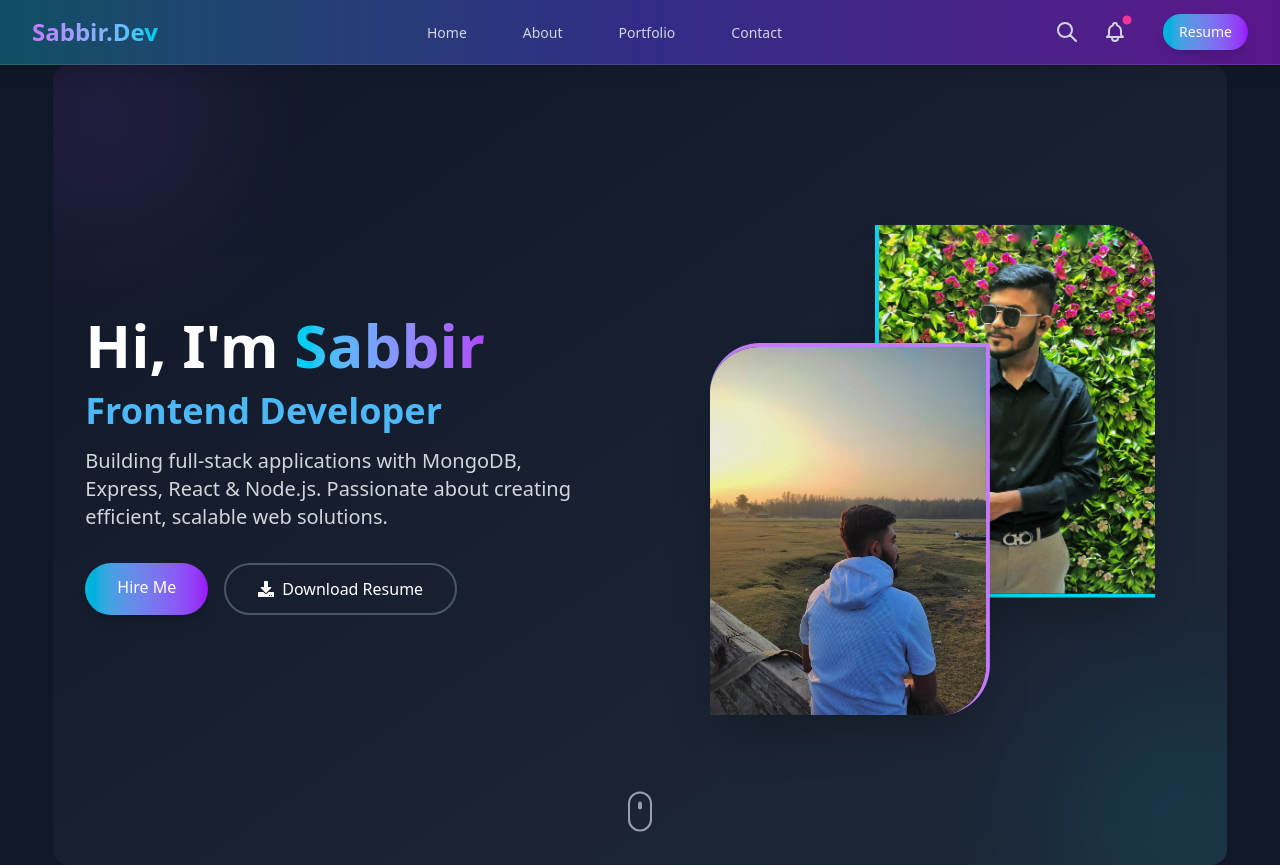
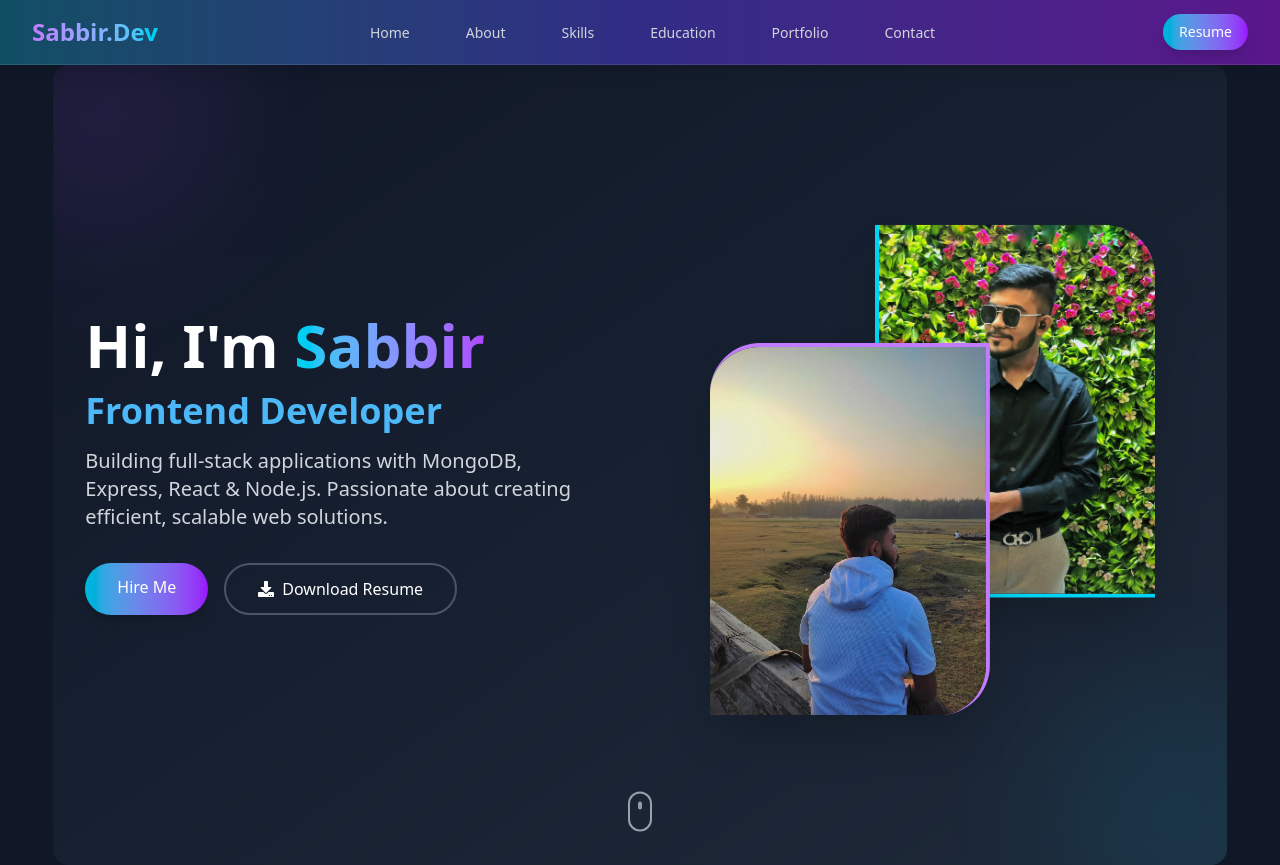
Before and after one commit to Sabbir-XD/portfolio-next.js, a Next.js app: page / in a window 1280 px wide. Shown: the top 865 px of the page. Built offline with nearby package versions, Linux system fonts and the light colour scheme.

Commit message:
update my protfolio

```diff
--- a/app/components/Navbar.jsx
+++ b/app/components/Navbar.jsx
@@ -15,7 +15,9 @@ export default function Navbar() {
   const navLinks = [
     { name: "Home", path: "/" },
     { name: "About", path: "#about" },
-    { name: "Portfolio", path: "#Portfolio" },
+    { name: "Skills", path: "#skills" },
+    { name: "Education", path: "#education" },
+    { name: "Portfolio", path: "#portfolio" },
     { name: "Contact", path: "#contact" },
   ];
 
@@ -107,53 +109,6 @@ export default function Navbar() {
 
           {/* Right side icons + Resume button */}
           <div className="flex items-center space-x-4">
-            {/* Search icon */}
-            <motion.button
-              className="p-1 rounded-full text-gray-300 hover:text-pink-400 focus:outline-none"
-              whileHover={{ scale: 1.1 }}
-              whileTap={{ scale: 0.9 }}
-            >
-              <svg
-                className="h-6 w-6"
-                fill="none"
-                viewBox="0 0 24 24"
-                stroke="currentColor"
-              >
-                <path
-                  strokeLinecap="round"
-                  strokeLinejoin="round"
-                  strokeWidth={2}
-                  d="M21 21l-6-6m2-5a7 7 0 11-14 0 7 7 0 0114 0z"
-                />
-              </svg>
-            </motion.button>
-
-            {/* Notification */}
-            <motion.button
-              className="p-1 rounded-full text-gray-300 hover:text-pink-400 focus:outline-none relative"
-              whileHover={{ scale: 1.1 }}
-              whileTap={{ scale: 0.9 }}
-            >
-              <svg
-                className="h-6 w-6"
-                fill="none"
-                viewBox="0 0 24 24"
-                stroke="currentColor"
-              >
-                <path
-                  strokeLinecap="round"
-                  strokeLinejoin="round"
-                  strokeWidth={2}
-                  d="M15 17h5l-1.405-1.405A2.032 2.032 0 0118 14.158V11a6.002 6.002 0 00-4-5.659V5a2 2 0 10-4 0v.341C7.67 6.165 6 8.388 6 11v3.159c0 .538-.214 1.055-.595 1.436L4 17h5m6 0v1a3 3 0 11-6 0v-1m6 0H9"
-                />
-              </svg>
-              <motion.span
-                className="absolute top-0 right-0 h-2 w-2 rounded-full bg-pink-500"
-                animate={{ scale: [1, 1.2, 1] }}
-                transition={{ repeat: Infinity, duration: 1.5 }}
-              />
-            </motion.button>
-
             {/* Resume Button */}
             <motion.a
               href="https://drive.google.com/file/d/16fhuykShX0KLvEiYTlDYKWP8pDGKbnpX/view?usp=sharing"
--- a/app/components/SkillsMarquee.jsx
+++ b/app/components/SkillsMarquee.jsx
@@ -48,7 +48,7 @@ const SkillsMarquee = () => {
   ];
 
   return (
-    <div className="relative overflow-hidden p-8 mb-14 bg-gradient-to-br from-gray-900 to-gray-800 border border-gray-700 shadow-2xl mt-8 rounded-2xl">
+    <div id="skills" className="relative overflow-hidden p-8 mb-14 bg-gradient-to-br from-gray-900 to-gray-800 border border-gray-700 shadow-2xl mt-8 rounded-2xl">
       {/* Glow effects */}
       <div className="absolute -top-20 -left-20 w-64 h-64 bg-purple-500 rounded-full filter blur-3xl opacity-10"></div>
       <div className="absolute -bottom-20 -right-20 w-64 h-64 bg-cyan-500 rounded-full filter blur-3xl opacity-10"></div>
--- a/app/data/projects.js
+++ b/app/data/projects.js
@@ -1,6 +1,39 @@
 export const projects = [
   {
     id: 1,
+    title: "🐾 PawAdopt - Pet Adoption & Donation Platform",
+    image: "https://i.ibb.co/9HcnkBJh/pet.png",
+    technologies: [
+      "React.js (Vite)",
+      "Node.js",
+      "Express.js",
+      "MongoDB",
+      "Firebase Auth",
+      "Cloudinary",
+      "Stripe",
+      "Tailwind CSS",
+      "React Query",
+    ],
+    description:
+      "PawAdopt is a full-featured pet adoption and donation platform connecting pets with loving families. It allows users to browse and adopt pets, start donation campaigns, manage listings, and provides a powerful admin panel for full system control.",
+    liveLink: "https://pawadopt-pet.web.app/",
+    githubLink: "https://github.com/Sabbir-XD/pawadopt",
+    challenges: [
+      "Implementing secure Stripe payment integration for donations.",
+      "Managing role-based dashboards for pet seekers, pet owners, and admins.",
+      "Handling media uploads and storage with Cloudinary.",
+      "Synchronizing adoption requests and approval workflow between multiple roles.",
+    ],
+    improvements: [
+      "Add real-time chat between pet seekers and owners.",
+      "Implement advanced search and filters for pets by breed, age, and location.",
+      "Introduce mobile app version for broader accessibility.",
+      "Add donation analytics and reporting for admins.",
+      "Enhance adoption tracking with notifications and status updates.",
+    ],
+  },
+  {
+    id: 2,
     title: "🍽️ Savory Spoon",
     image: "https://i.ibb.co/DDtWMbVB/SAVOY-SPOON.png",
     technologies: ["React", "Node.js", "MongoDB", "Firebase", "express"],
@@ -23,7 +56,7 @@ export const projects = [
   },
 
   {
-      id: 2,
+    id: 3,
     title: "🛠️ WorkNGo",
     image: "https://i.ibb.co/3mKX3c1W/workngo.png",
     technologies: ["React", "Firebase", "MongoDB", "Jwt", "Node"],
@@ -44,28 +77,28 @@ export const projects = [
       "Integrate analytics dashboard for admin insights",
     ],
   },
-    {
-      id: 3,
-      title: "Espresso Emporium",
-      image: "https://i.ibb.co/PdVSR94/coffee.png",
-      technologies: ["React", "Tailwind", "Firebase", "MongoDB", "Express"],
-      description:
-        "A Firebase-authenticated coffee ordering web application built with modern web technologies. Users can register, login, and enjoy a smooth UI experience. The app uses Firebase for authentication and MongoDB for efficient data storage.",
-      liveLink: "https://coffee-project-auth-fb3c5.web.app/",
-      githubLink: "https://github.com/Sabbir-XD/Coffee-Project-Client",
-      challenges: [
-        "Integrating Firebase Authentication and MongoDB in Database",
-        "Implementing Large Input form data handling",
-        "Creating a seamless UX for comments, wishlist toggles, and feature detection.",
-      ],
-      improvements: [
-        "Add product reviews and user rating system for menu items",
-        "Implement AI-based dish recommendation engine",
-        "Enhance mobile user experience with faster navigation and animations",
-        "Add multi-language support for wider accessibility",
-        "Integrate analytics dashboard for admin insights",
-      ],
-    },
+  // {
+  //   id: 4,
+  //   title: "Espresso Emporium",
+  //   image: "https://i.ibb.co/PdVSR94/coffee.png",
+  //   technologies: ["React", "Tailwind", "Firebase", "MongoDB", "Express"],
+  //   description:
+  //     "A Firebase-authenticated coffee ordering web application built with modern web technologies. Users can register, login, and enjoy a smooth UI experience. The app uses Firebase for authentication and MongoDB for efficient data storage.",
+  //   liveLink: "https://coffee-project-auth-fb3c5.web.app/",
+  //   githubLink: "https://github.com/Sabbir-XD/Coffee-Project-Client",
+  //   challenges: [
+  //     "Integrating Firebase Authentication and MongoDB in Database",
+  //     "Implementing Large Input form data handling",
+  //     "Creating a seamless UX for comments, wishlist toggles, and feature detection.",
+  //   ],
+  //   improvements: [
+  //     "Add product reviews and user rating system for menu items",
+  //     "Implement AI-based dish recommendation engine",
+  //     "Enhance mobile user experience with faster navigation and animations",
+  //     "Add multi-language support for wider accessibility",
+  //     "Integrate analytics dashboard for admin insights",
+  //   ],
+  // },
   {
     id: 4,
     title: "Public Jobs",
```
Also changed, not shown: 1 other file (tests, documents, lock files or other folders). Lines whose indentation alone changed are shown as unchanged.
